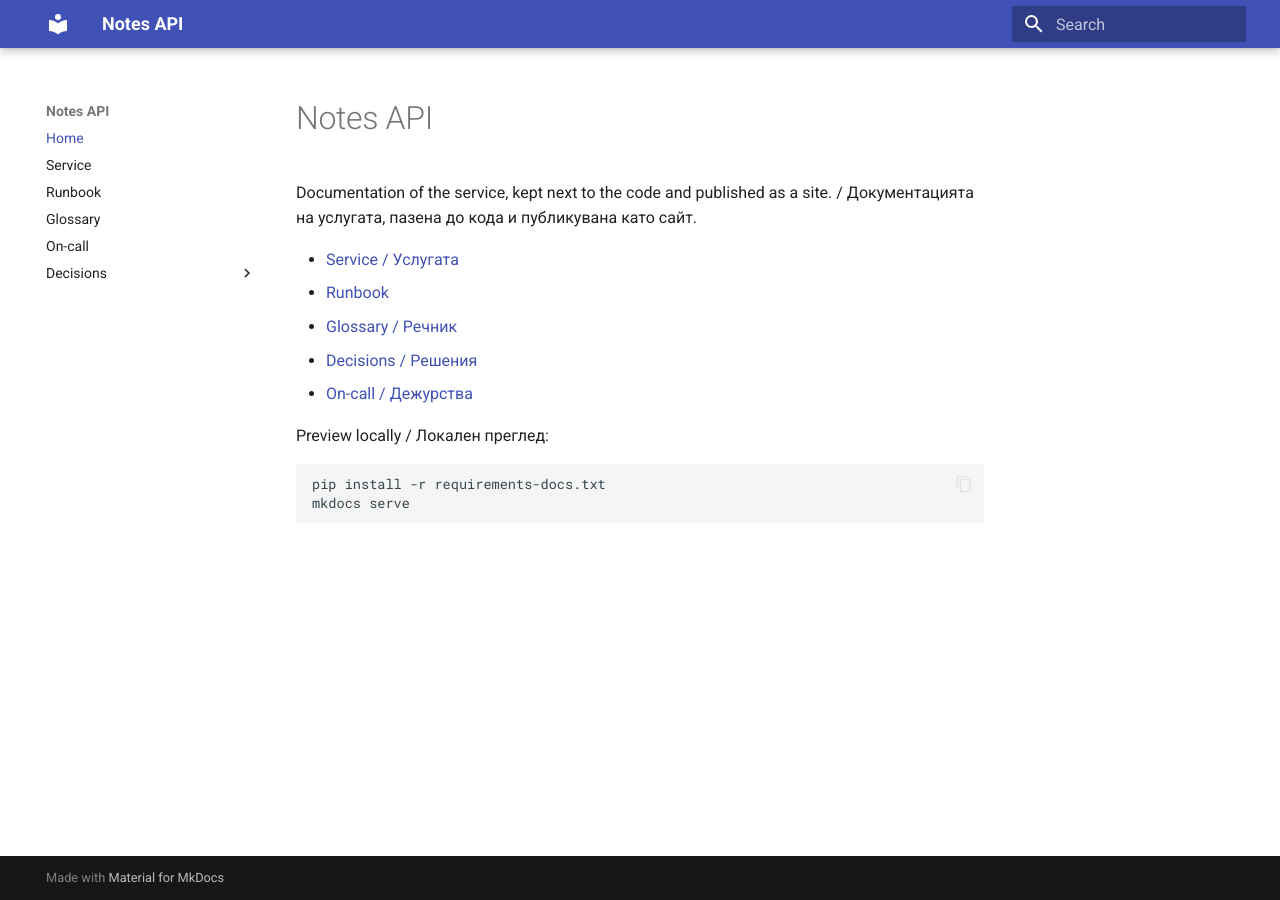
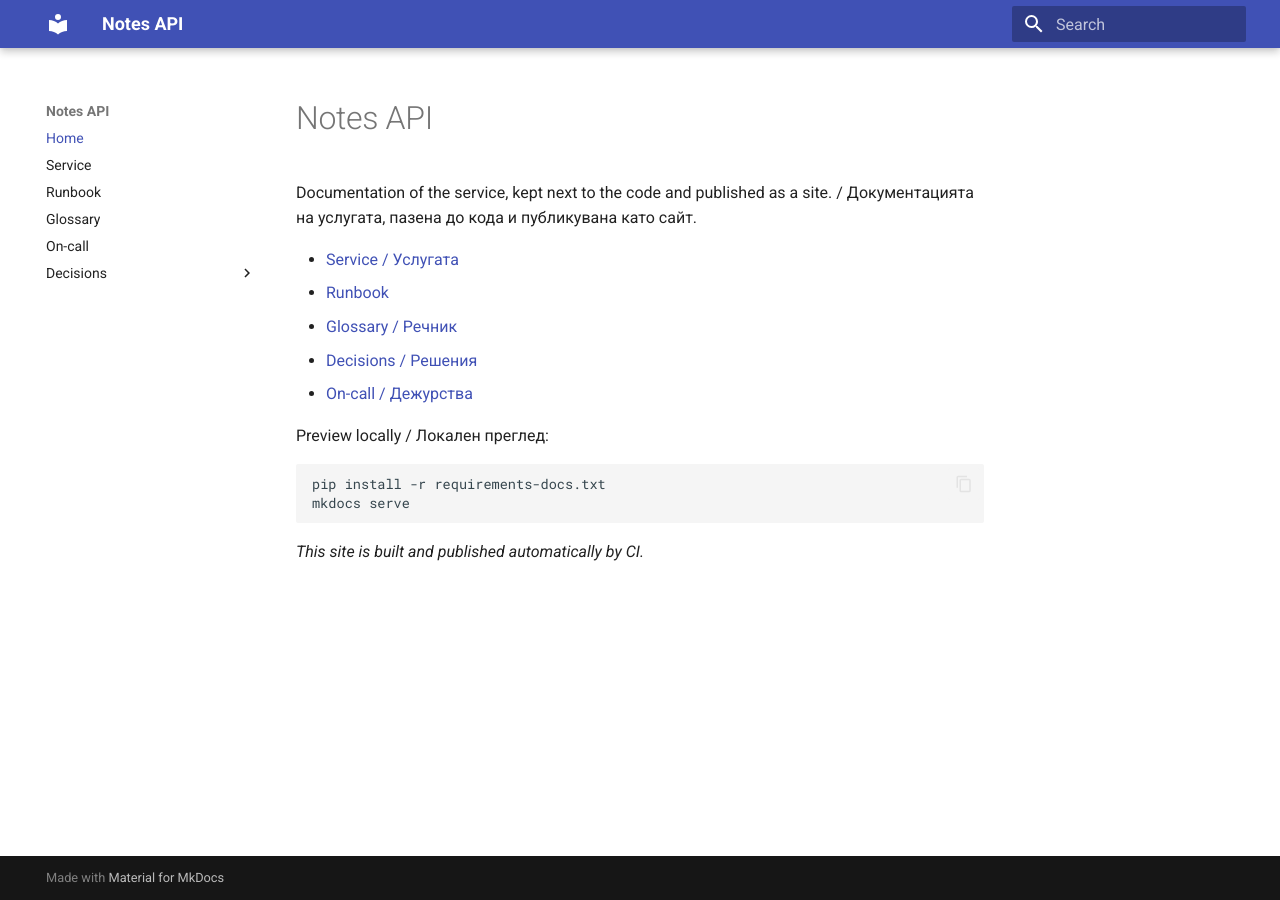
Before and after one commit to gabrielasklv/devops-labs-fn371223020, an MkDocs documentation site: the page built from docs/index.md, in a window 1280 px wide. Built offline with MkDocs 1.6.1 and Material for MkDocs 9.7.7, drawn with Linux system fonts in a browser that asks for light colours.

Commit message:
Docs: note about automatic publishing

````diff
--- a/docs/index.md
+++ b/docs/index.md
@@ -14,3 +14,5 @@ Preview locally / Локален преглед:
 pip install -r requirements-docs.txt
 mkdocs serve
 ```
+
+_This site is built and published automatically by CI._
````
